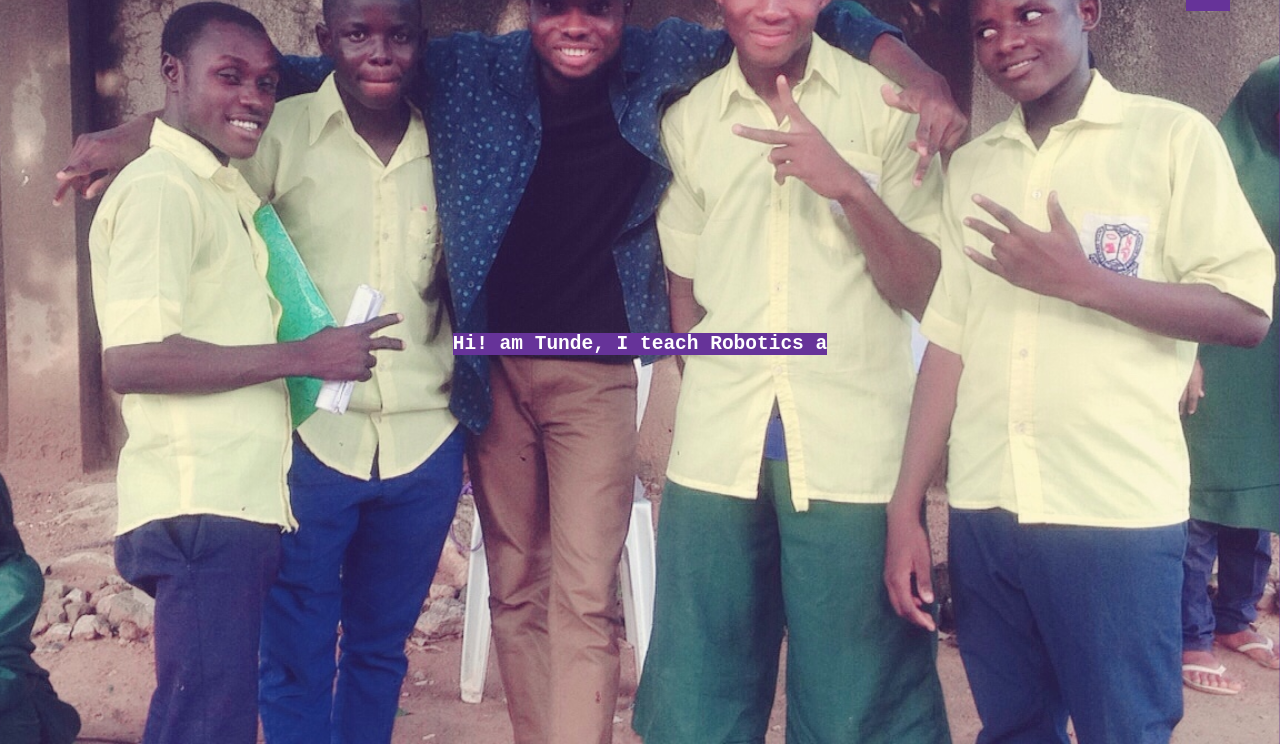
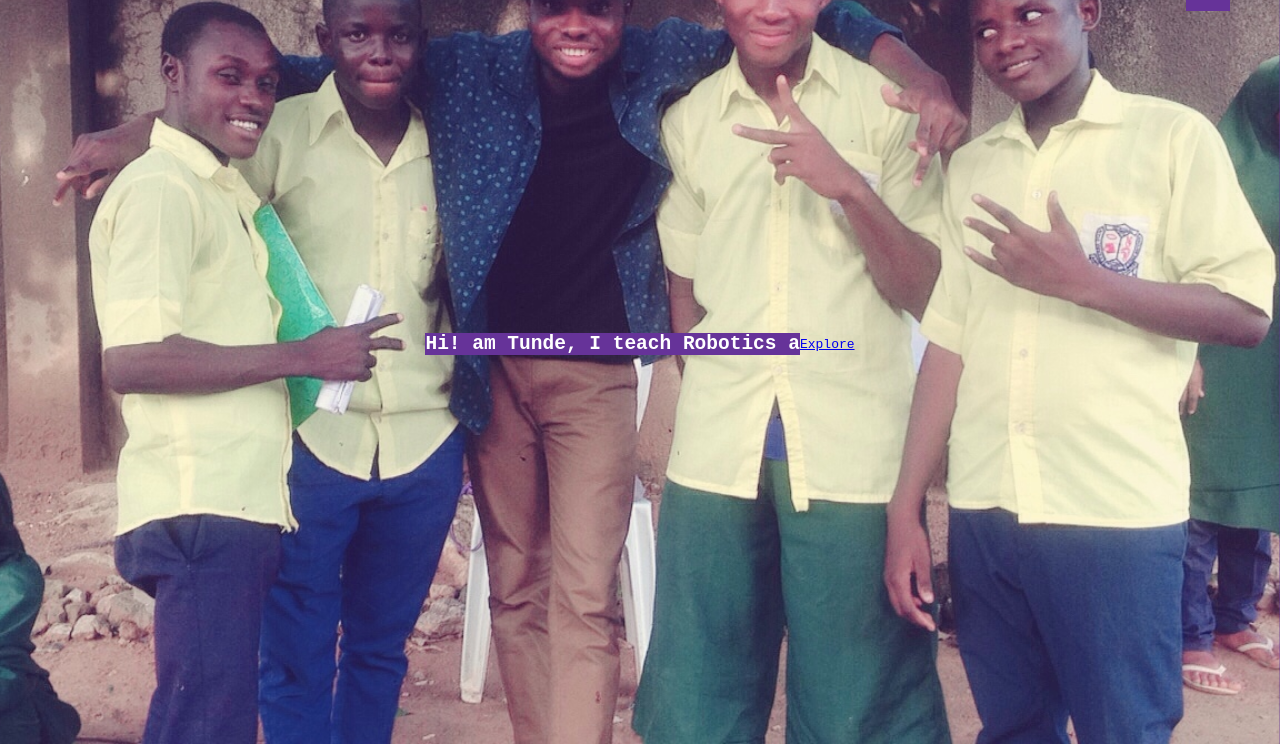
Before and after one commit to jr-shittu/dt, a plain HTML site: page index.html in a window 1280 px wide. Shown: the part 56-800 px from the top of the page. Drawn offline with Linux system fonts and the light colour scheme.

Commit message:
Update index.html

```diff
--- a/index.html
+++ b/index.html
@@ -12,7 +12,9 @@
         <a href="index.html">jrShittu/></a>
     </div>
     <p class="text"></p>
-
+    <div class="link">
+        <a href="error.html">Explore</a>
+    </div>
     <button class="icon">
         &#9776;
     </button>
```
